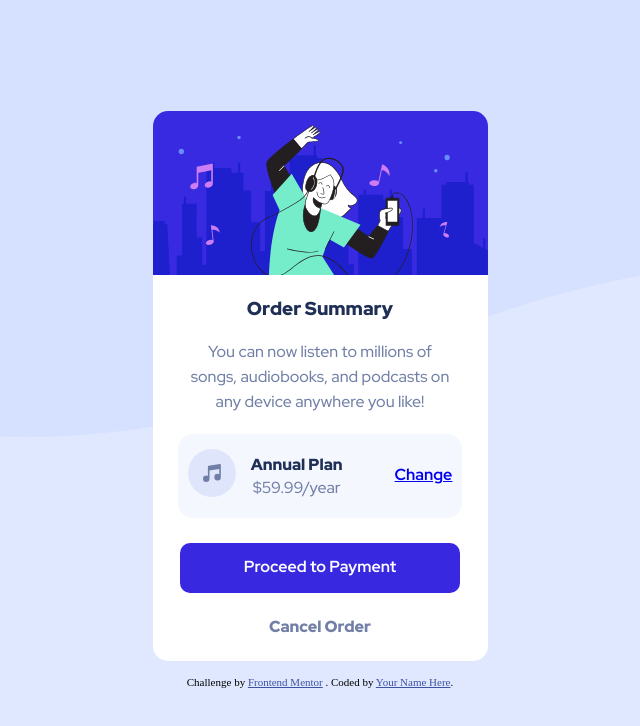
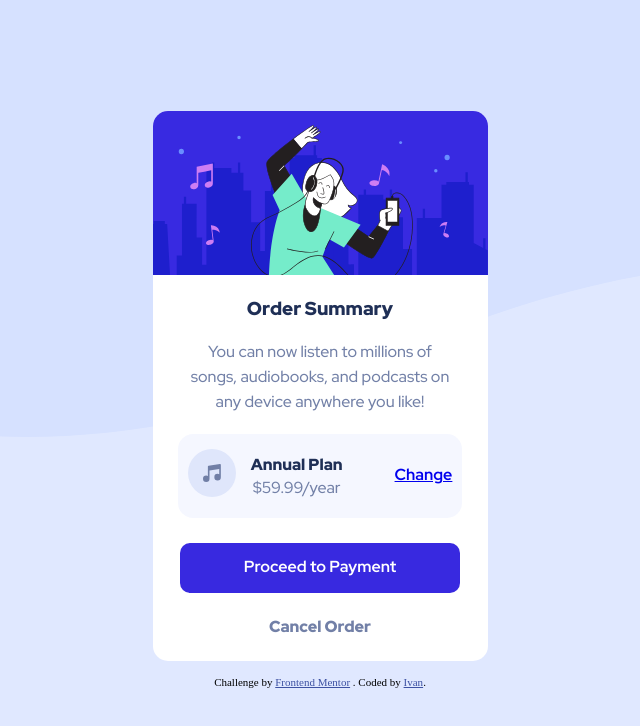
Before and after one commit to Lino-OTM/Order-summary-component, a plain HTML site: page index.html in a window 1280 px wide. Shown: the whole page, without its empty margins (320-960 px from the left). Drawn offline with Linux system fonts and the light colour scheme.

Commit message:
Updated name

```diff
--- a/index.html
+++ b/index.html
@@ -37,7 +37,7 @@
       <div class="attribution">
         Challenge by
         <a href="https://www.frontendmentor.io?ref=challenge" target="_blank">Frontend Mentor</a>
-        . Coded by <a href="#">Your Name Here</a>.
+        . Coded by <a href="#">Ivan</a>.
       </div>
     </footer>
   </body>
```
